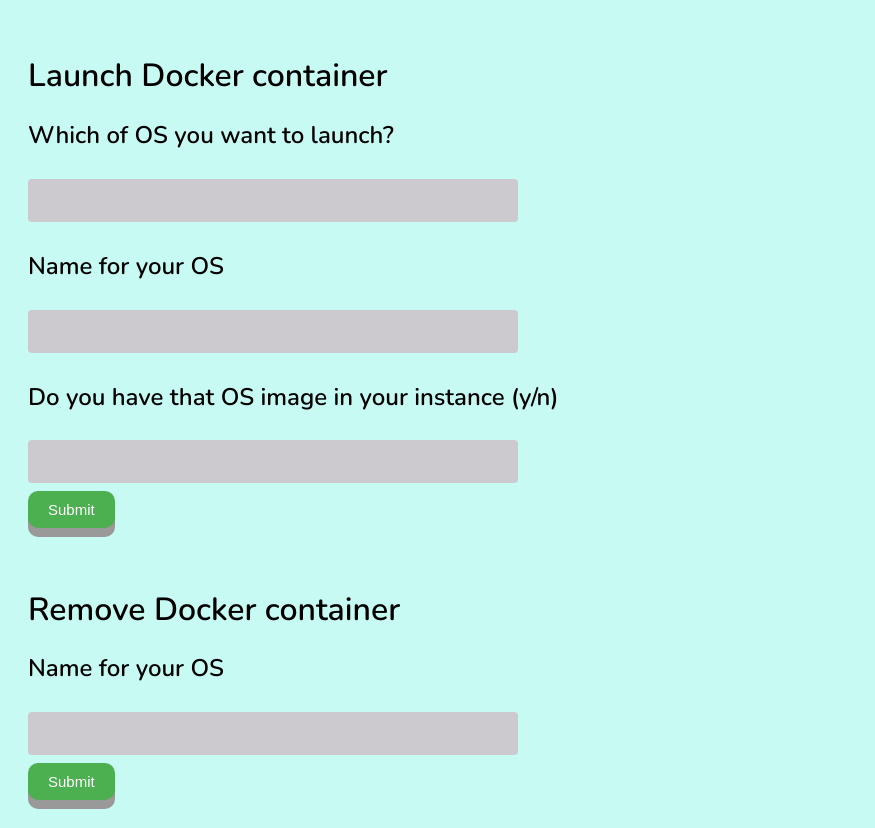
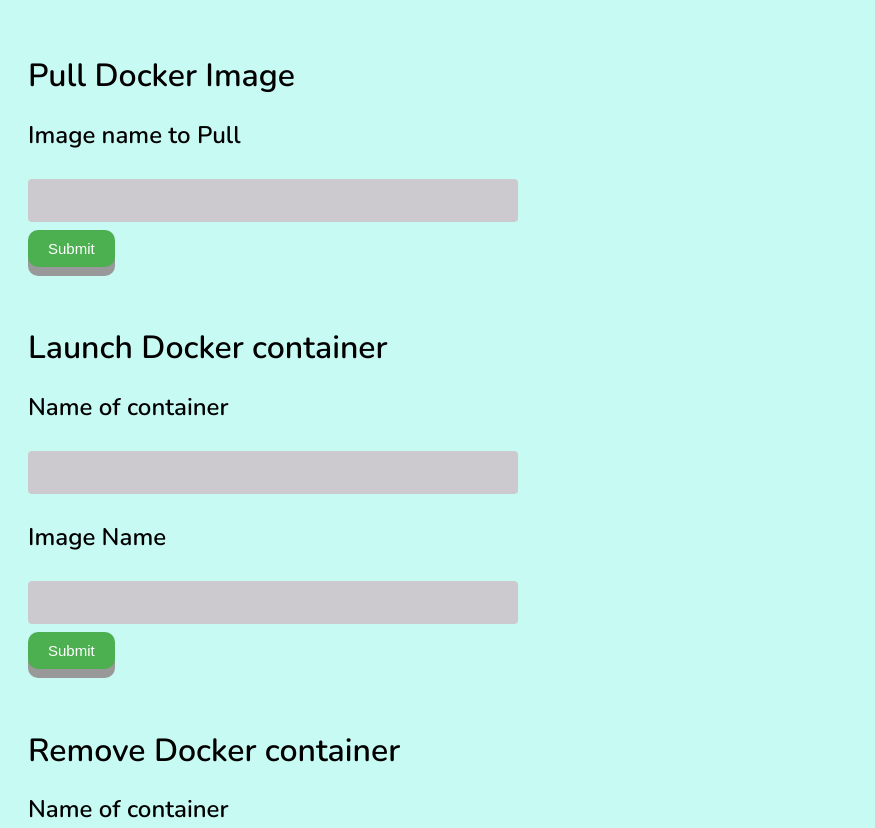
Before and after one commit to Sahil-107/python-cgi-menu, a plain HTML site: page docker.html in a window 1280 px wide. Shown: the part 649-1477 px from the top of the page, without its empty margins (0-875 px from the left). Drawn offline with nearby package versions, Linux system fonts and the light colour scheme.

Commit message:
minor_fix

```diff
--- a/docker.html
+++ b/docker.html
@@ -12,14 +12,22 @@
     </p>
 
     <div class='text'>
+        <h1>Pull Docker Image</h1>
+        <form action="">
+            <h2>Image name to Pull</h2>
+            <input name="image_name" type="text" />
+            <br>
+            <button class="button1" type="submit">Submit</button>
+        </form>
+        <br>
+
+
         <h1>Launch Docker container</h1>
         <form action="">
-            <h2>Which of OS you want to launch?</h2>
+            <h2>Name of container</h2>
             <input name="os_name" type="text" />
-            <h2>Name for your OS</h2>
-            <input name="name" type="text" />
-            <h2>Do you have that OS image in your instance (y/n)</h2>
-            <input name="que" type="text" />
+            <h2>Image Name</h2>
+            <input name="image_name" type="text" />
             <br>
             <button class="button1" type="submit">Submit</button>
         </form>
@@ -27,8 +35,8 @@
 
         <h1>Remove Docker container</h1>
         <form action="">
-            <h2>Name for your OS</h2>
-            <input name="name" type="text" />
+            <h2>Name of container</h2>
+            <input name="os_name" type="text" />
             <br>
             <button class="button1" type="submit">Submit</button>
         </form>
```
